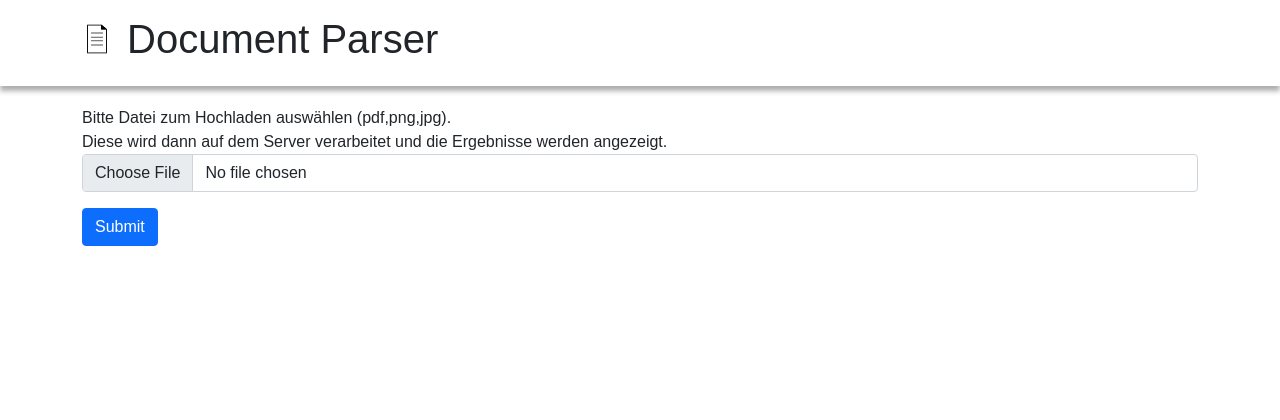
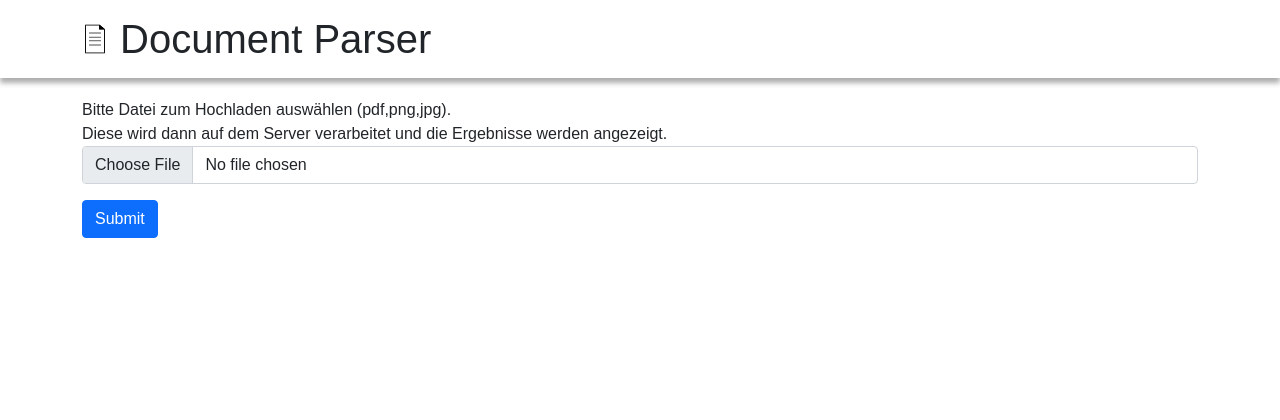
Before and after one commit to TobiasWeis/documentparser, a Flask app: page / in a window 1280 px wide. Shown: the top 420 px of the page. Run offline with Flask 2, Linux system fonts and the light colour scheme; some libraries are stand-ins or nearby versions.

Commit message:
centered icon on headline

```diff
--- a/app/templates/index.html
+++ b/app/templates/index.html
@@ -19,9 +19,11 @@
         <div style="width:100%;box-shadow: 0px 5px 5px #27272760;-webkit-box-shadow: 0px 5px 5px #27272760;-moz-box-shadow: 0px 5px 5px #27272760;margin-bottom:20px;">
             <div class="container">
                 <div class="row">
-                    <div class="col-sm-12" style="padding-top:15px;padding-bottom:15px;">
-                    <img src="{{ url_for('pages_blueprint.static', filename='document_icon_30p.png')}}" style="float:left;padding-top:9px;margin-right:15px;"/>
-                        <h1>Document Parser</h1>
+                    <div class="col-sm-12" style="padding-top:15px;padding-bottom:15px;margin-left:0;padding-left:0;">
+                        <div style="height:100%;float:left;position:relative;width:50px;">
+                            <img src="{{ url_for('pages_blueprint.static', filename='document_icon_30p.png')}}" style="float:left;margin-right:15px;position:absolute;top:0;bottom:0;left:0;right:0;margin:auto;"/>
+                        </div>
+                        <h1 style="display:inline;">Document Parser</h1>
                     </div>
                 </div>
             </div>
```
Also changed, not shown: 1 other file.
